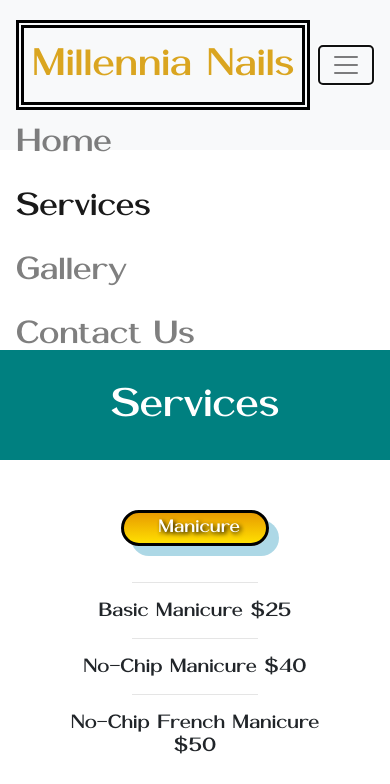
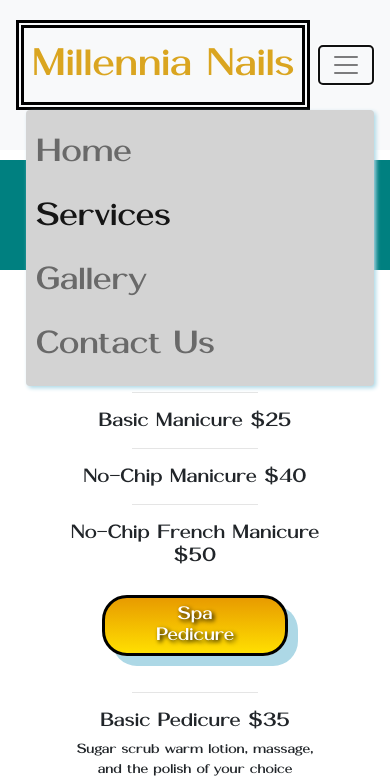
Before and after one commit to millennianailsspa/millennia-nails-spa, a plain HTML site: page services.html in a window 390 px wide. Both pictures are taken after a click on the button "Toggle navigation". Shown: the top 784 px of the page. Drawn offline with nearby package versions, Linux system fonts and the light colour scheme.

Commit message:
fix more margins

```diff
--- a/services.html
+++ b/services.html
@@ -46,7 +46,7 @@
 
 <!-- Page content -->
 
-<div class="page-content">
+<div class="page-content-2">
 
   <div class="page-header">
     <h1>Services</h1>
--- a/style/index.css
+++ b/style/index.css
@@ -80,36 +80,15 @@
   justify-content: center;
 }
 
-
-/* media query styles */
-@media (max-width: 1199px) {
-  .container {
-    flex-direction: column;
-  }
-
-  .carousel-img {
-    width: 100%;
-    height: auto;
-    margin: 0 0 20px 0;
-  }
-
-  .service-header h1{
-    margin:5%;
-    text-align: center;
-    font-size: 18px;
-  }
-
-  .page-content{
-    margin-top: 200px;
-    margin-bottom: 270px;
-  }
-
+.page-content{
+  margin-top: 10px;
+  margin-bottom: 40px;
 }
 
-.page-content{
-  margin-top: 200px;
-  margin-bottom: 100px;
+.page-content-2{
+  margin-top: 10px;
 }
+
 
 .icon {
   width:30px;
@@ -282,6 +261,16 @@ hr{
   padding: 8px;
 }
 
+.navbar-collapse{
+  background-color: lightgray;
+  z-index: 200;
+  width: 100%;
+  color:#008080;
+  padding: 10px;
+  box-shadow: lightblue 2px 2px 4px;
+  border-radius: 4px;
+  margin-left: 10px;
+}
 
 
 @font-face{
@@ -366,3 +355,27 @@ h1{
   align-items: center;
   justify-content: center;
 }
+
+/* media query styles */
+@media (max-width: 1199px) {
+  .container {
+    flex-direction: column;
+  }
+
+  .carousel-img {
+    width: 100%;
+    height: auto;
+    margin: 0 0 20px 0;
+  }
+
+  .service-header h1{
+    margin:5%;
+    text-align: center;
+    font-size: 18px;
+  }
+
+  .page-content{
+    margin-bottom: 300px;
+  }
+
+}
```
